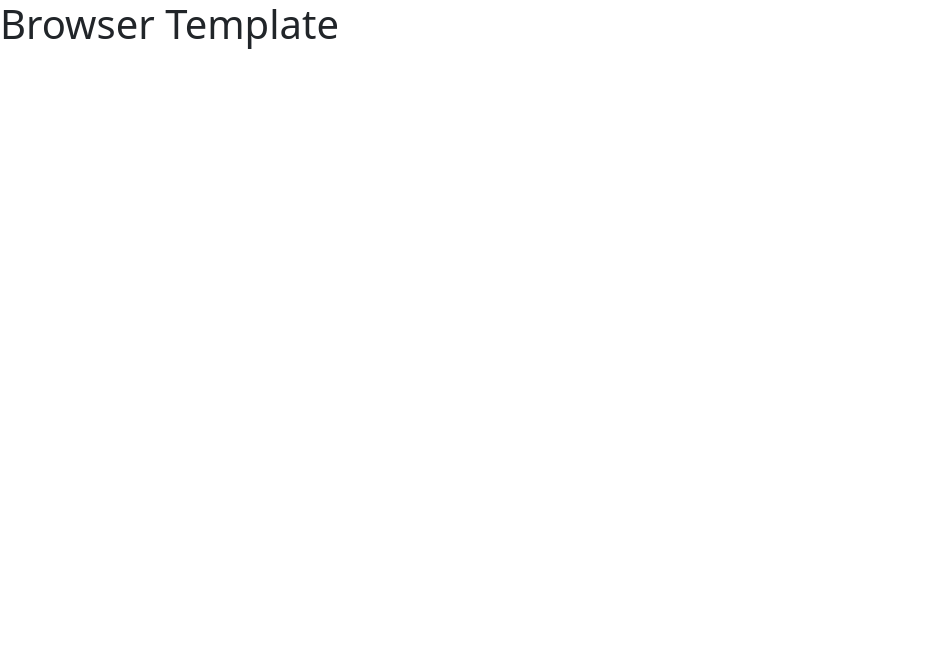
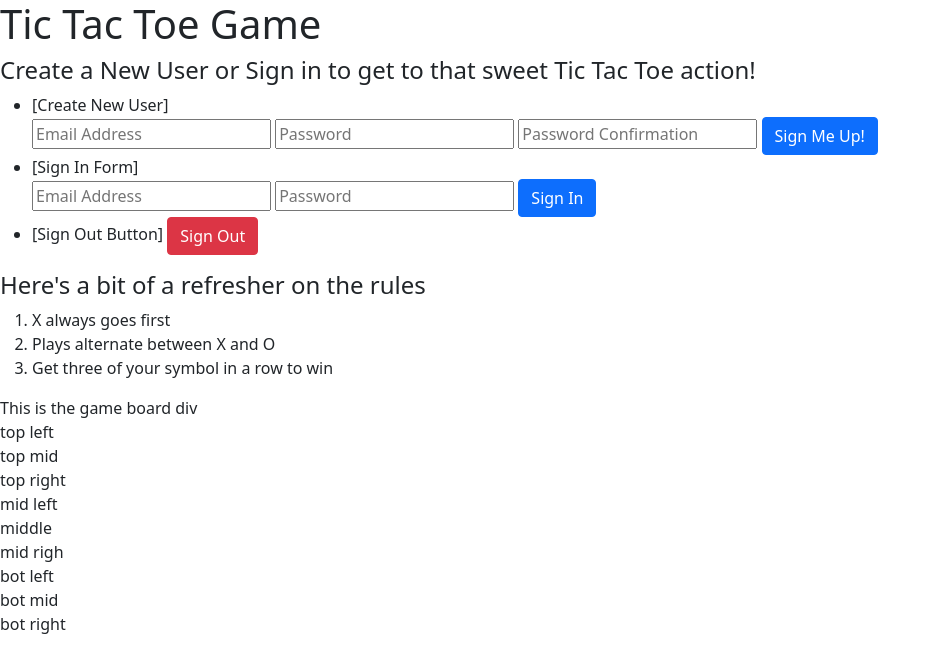
Before and after one commit to TheLenaburger/tic-tac-toe, a website built with webpack: page index.html in a window 1280 px wide. Shown: the whole page, without its empty margins (0-941 px from the left). Built offline with nearby package versions, Linux system fonts and the light colour scheme.

Commit message:
Project Groundwork
Adds curl scripts to test api, updates api url, creates a basic html page with user forms, and creates the auth/api, app, events, and ui files for modular development

```diff
--- a/app/config.js
+++ b/app/config.js
@@ -1,7 +1,7 @@
 let apiUrl
 const apiUrls = {
-  production: '<replace-with-heroku-url>',
-  development: 'http://localhost:4741'
+  production: 'https://tic-tac-toe-api-production.herokuapp.com',
+  development: 'https://tic-tac-toe-api-development.herokuapp.com'
 }
 
 if (window.location.hostname === 'localhost') {
--- a/index.html
+++ b/index.html
@@ -1,7 +1,7 @@
 <!DOCTYPE html>
 <html>
   <head>
-      <title>Example</title>
+    <title>Tic Tac Toe Training</title>
     <meta name="viewport" content="width=device-width, initial-scale=1">
 
     <!-- Do not add `link` tags-->
@@ -11,7 +11,52 @@
     <script src="public/vendor.js" type="text/javascript" charset="utf-8" defer></script>
     <script src="public/application.js" type="text/javascript" charset="utf-8" defer></script>
   </head>
+
   <body>
-      <h1>Browser Template</h1>
+    <header>
+      <h1>Tic Tac Toe Game</h1>
+      <h4>Create a New User or Sign in to get to that sweet Tic Tac Toe action!</h4>
+
+      <nav>
+        <ul>
+          <li>[Create New User]
+            <form id="sign-up">
+              <input type="email" placeholder="Email Address" required>
+              <input type="password" placeholder="Password" required>
+              <input type="password" placeholder="Password Confirmation" required>
+              <button class="btn btn-primary">Sign Me Up!</button>
+            </form>
+          </li>
+          <li>[Sign In Form]</li>
+            <form id="sign-in">
+              <input type="email" placeholder="Email Address" required>
+              <input type="password" placeholder="Password" required>
+              <button class="btn btn-primary">Sign In</button>
+            </form>
+          <li>[Sign Out Button]
+            <button id="sign-out" class="btn btn-danger">Sign Out</button>
+          </li>
+        </ul>
+      </nav>
+
+      <h4>Here's a bit of a refresher on the rules</h4>
+      <ol>
+        <li>X always goes first</li>
+        <li>Plays alternate between X and O</li>
+        <li>Get three of your symbol in a row to win</li>
+      </ol>
+
+      <div id="game board">This is the game board div
+        <div id="top-left" class="play-area">top left</div>
+        <div id="top-mid" class="play-area">top mid</div>
+        <div id="top-right" class="play-area">top right</div>
+        <div id="mid-left" class="play-area">mid left</div>
+        <div id="middle" class="play-area">middle</div>
+        <div id="mid-right" class="play-area">mid righ</div>
+        <div id="bot-left" class="play-area">bot left</div>
+        <div id="bot-mid" class="play-area">bot mid</div>
+        <div id="bot-right" class="play-area">bot right</div>
+      </div>
+    </header>
   </body>
 </html>
```
Also changed, not shown: app/auth/api.js (added, +14 -0 lines), app/auth/app.js (added), app/auth/events.js (added), app/auth/ui.js (added), 3 other files. Lines whose indentation alone changed are shown as unchanged.
